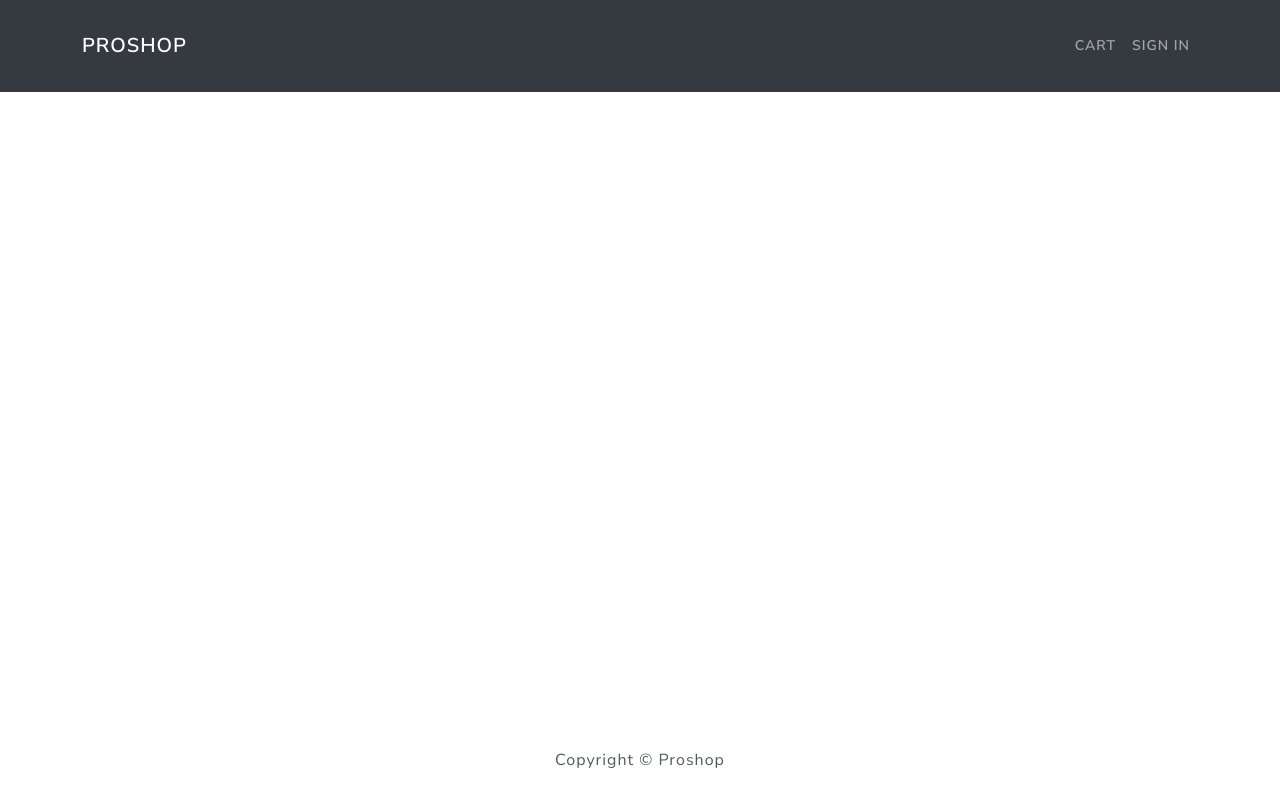
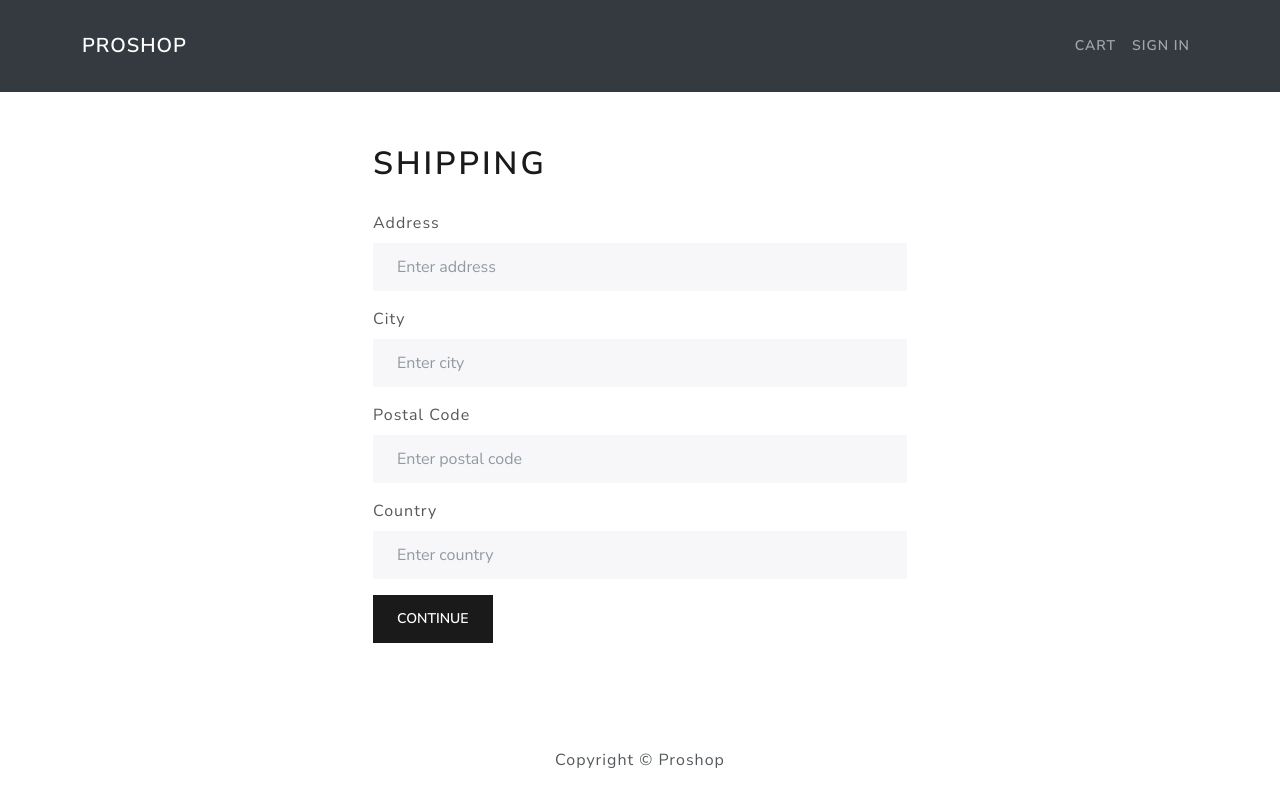
Before and after one commit to BTC415/Ecommerce-Nextjs-Nestjs, a Next.js app in the folder client/: page /shipping in a window 1280 px wide. Built offline with nearby package versions, Linux system fonts and the light colour scheme.

Commit message:
adding shipping component form

```diff
--- a/client/components/Shipping/index.tsx
+++ b/client/components/Shipping/index.tsx
@@ -1,7 +1,94 @@
-import React from 'react';
+import FormContainer from '../FormContainer';
+import { Form, Button } from 'react-bootstrap';
+import { FormEvent, useState } from 'react';
+import { ShippingDetails } from '../../interfaces';
 
 const Shipping = () => {
-  return <div></div>;
+  const initialState = {
+    address: '',
+    country: '',
+    postalCode: '',
+    city: '',
+  };
+
+  const [shippingDetails, setShippingDetails] =
+    useState<ShippingDetails>(initialState);
+
+  const onSubmitHandler = (e: FormEvent<HTMLFormElement>) => {
+    e.preventDefault();
+
+    // history.push('/payment');
+  };
+
+  return (
+    <FormContainer>
+      {/* <CheckoutSteps step1 step2 /> */}
+      <h1>Shipping</h1>
+
+      <Form onSubmit={onSubmitHandler}>
+        <Form.Group controlId="address">
+          <Form.Label>Address</Form.Label>
+          <Form.Control
+            type="text"
+            placeholder="Enter address"
+            value={shippingDetails.address}
+            onChange={e =>
+              setShippingDetails({
+                ...shippingDetails,
+                address: e.target.value,
+              })
+            }
+          ></Form.Control>
+        </Form.Group>
+
+        <Form.Group controlId="city" className="py-3">
+          <Form.Label>City</Form.Label>
+          <Form.Control
+            type="text"
+            placeholder="Enter city"
+            value={shippingDetails.city}
+            onChange={e =>
+              setShippingDetails({ ...shippingDetails, city: e.target.value })
+            }
+          ></Form.Control>
+        </Form.Group>
+
+        <Form.Group controlId="postalCode">
+          <Form.Label>Postal Code</Form.Label>
+          <Form.Control
+            type="text"
+            placeholder="Enter postal code"
+            value={shippingDetails.postalCode}
+            onChange={e =>
+              setShippingDetails({
+                ...shippingDetails,
+                postalCode: e.target.value,
+              })
+            }
+          ></Form.Control>
+        </Form.Group>
+
+        <Form.Group controlId="country" className="py-3">
+          <Form.Label>Country</Form.Label>
+          <Form.Control
+            type="text"
+            placeholder="Enter country"
+            value={shippingDetails.country}
+            onChange={e =>
+              setShippingDetails({
+                ...shippingDetails,
+                country: e.target.value,
+              })
+            }
+          ></Form.Control>
+        </Form.Group>
+
+        <Button type="submit" variant="primary">
+          Continue
+        </Button>
+      </Form>
+    </FormContainer>
+  );
 };
 
 export default Shipping;
```
Also changed, not shown: client/interfaces/index.ts (+7 -0 lines).
